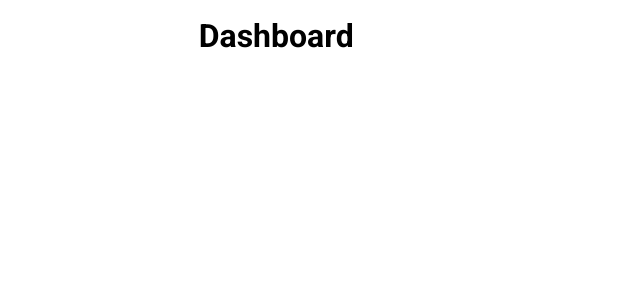
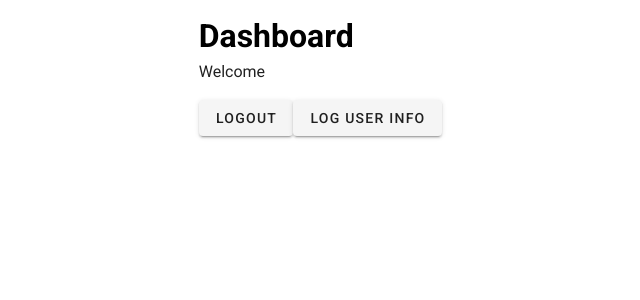
Before and after one commit to jakubmagac/gym-frontend, a Nuxt app: page / in a window 1280 px wide. Shown: the top 300 px of the page, without its empty margins (157-797 px from the left). Built offline with nearby package versions, Linux system fonts and the light colour scheme.

Commit message:
Use Auth0 login

```diff
--- a/nuxt.config.js
+++ b/nuxt.config.js
@@ -47,8 +47,24 @@ export default {
   // Modules: https://go.nuxtjs.dev/config-modules
   modules: [
     // https://go.nuxtjs.dev/axios
-    '@nuxtjs/axios'
+    '@nuxtjs/axios',
+    '@nuxtjs/auth-next'
   ],
+
+  auth: {
+    strategies: {
+      auth0: {
+        domain: 'dev-im7aoy9v.us.auth0.com',
+        clientId: 'h8JCO7kp8QNOg9GmBzyH6m9T4L447Hbe',
+        audience: 'https://dev-im7aoy9v.us.auth0.com/api/v2/',
+        logoutRedirectUri: 'http://localhost:3000/login'
+      }
+    }
+  },
+
+  router: {
+    middleware: ['auth']
+  },
 
   // Axios module configuration: https://go.nuxtjs.dev/config-axios
   axios: {
--- a/package.json
+++ b/package.json
@@ -12,6 +12,8 @@
     "lintfix": "npm run lint:js -- --fix"
   },
   "dependencies": {
+    "@auth0/auth0-spa-js": "^1.21.0",
+    "@nuxtjs/auth-next": "5.0.0-1648802546.c9880dc",
     "@nuxtjs/axios": "^5.13.6",
     "core-js": "^3.19.3",
     "nuxt": "^2.15.8",
--- a/pages/index.vue
+++ b/pages/index.vue
@@ -2,13 +2,25 @@
   <v-row justify="center" align="center">
     <v-col cols="12" sm="8" md="6">
       <h1>Dashboard</h1>
+      <p>Welcome</p>
+      <v-btn @click="logout">
+        Logout
+      </v-btn>
+      <v-btn @click="logUserInfo">
+        Log user info
+      </v-btn>
     </v-col>
   </v-row>
 </template>
 
 <script>
 export default {
-  name: 'IndexPage'
+  name: 'IndexPage',
+  methods: {
+    logout () {
+      this.$auth.logout()
+    }
+  }
 }
 </script>
 
```
Also changed, not shown: store/index.js (added), 1 other file (tests, documents, lock files or other folders).
